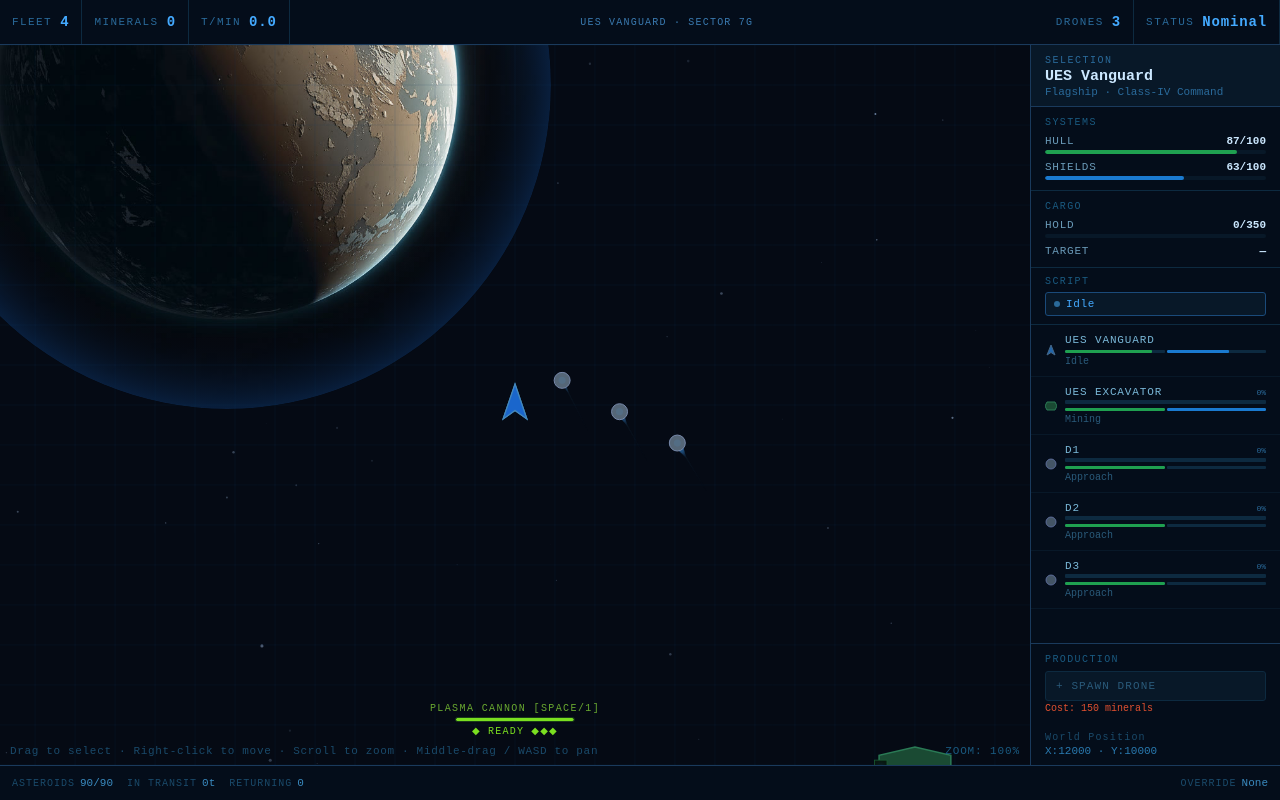
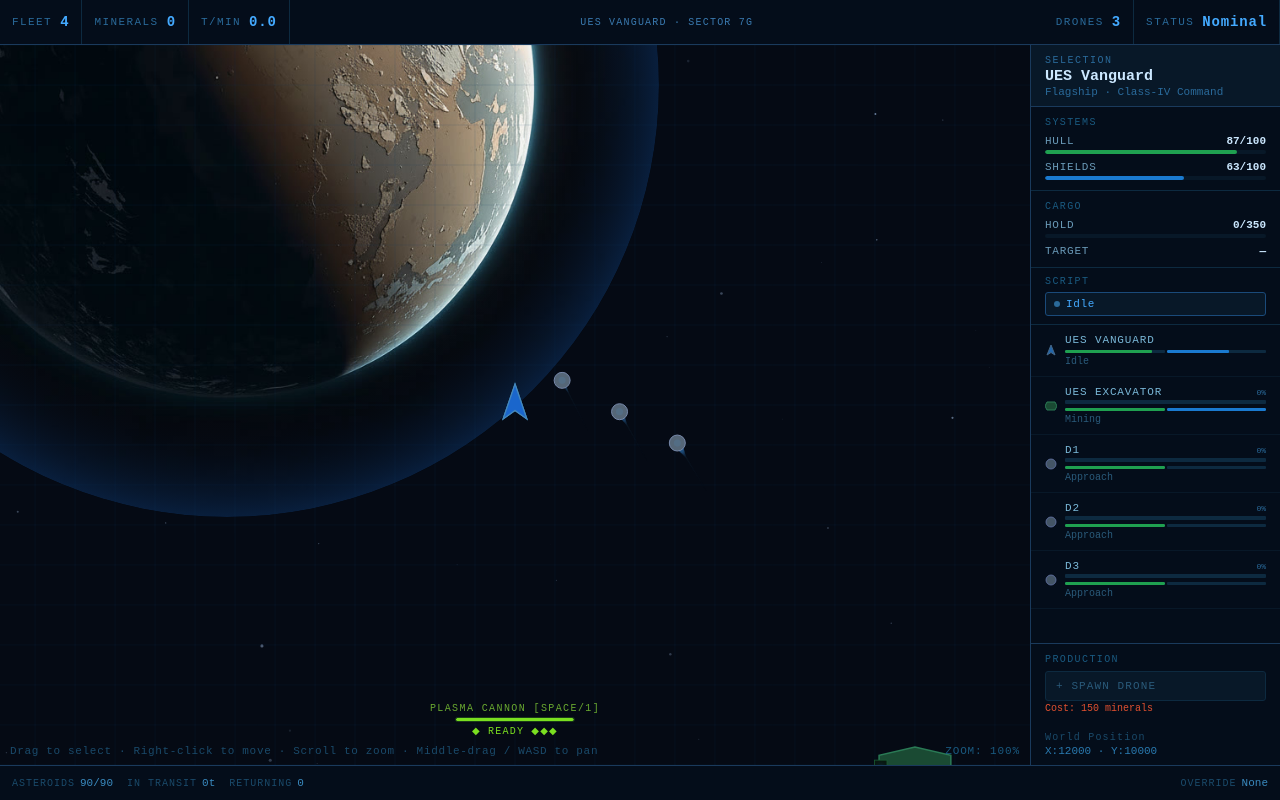
Before and after one commit to gonzaman99/spaceWIP2, a plain HTML site: page index.html in a window 1280 px wide. Drawn offline with Linux system fonts and the light colour scheme; animation ran at ten frames a second.

Commit message:
Add files via upload

```diff
--- a/index.html
+++ b/index.html
@@ -161,7 +161,7 @@ const planetImg=new Image();
 planetImg.src='./planet1.jpg';
 const PLANET_WORLD_X=8400; // 24000 * 0.35
 const PLANET_WORLD_Y=6000; // 20000 * 0.30
-const PLANET_RADIUS=1800;          // visual size in world units
+const PLANET_RADIUS=3600;          // visual size in world units
 const PLANET_PARALLAX=0.08;        // 0=locked to screen, 1=moves with world
 
 // ── Constants ──────────────────────────────────────────────────────────────
@@ -1452,7 +1452,7 @@ function drawPlanetLayer(){
   // Parallax offset — planet moves at a fraction of camera movement
   const px=(PLANET_WORLD_X-cam.x)*PLANET_PARALLAX+VW/2;
   const py=(PLANET_WORLD_Y-cam.y)*PLANET_PARALLAX+VH/2;
-  const r=PLANET_RADIUS*cam.zoom*0.18; // scale slightly with zoom but stay huge
+  const r=PLANET_RADIUS*cam.zoom*0.12; // scale slightly with zoom but stay huge
   pCtx.save();
   pCtx.beginPath();
   pCtx.arc(px,py,r,0,Math.PI*2);
```
